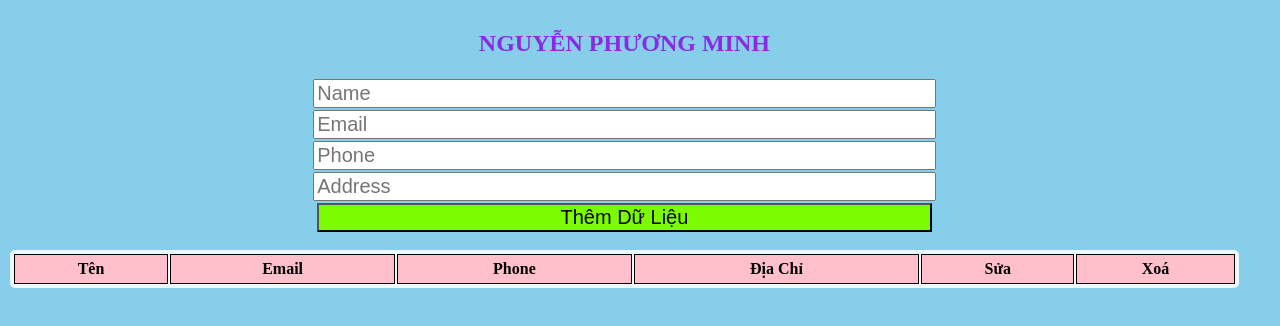
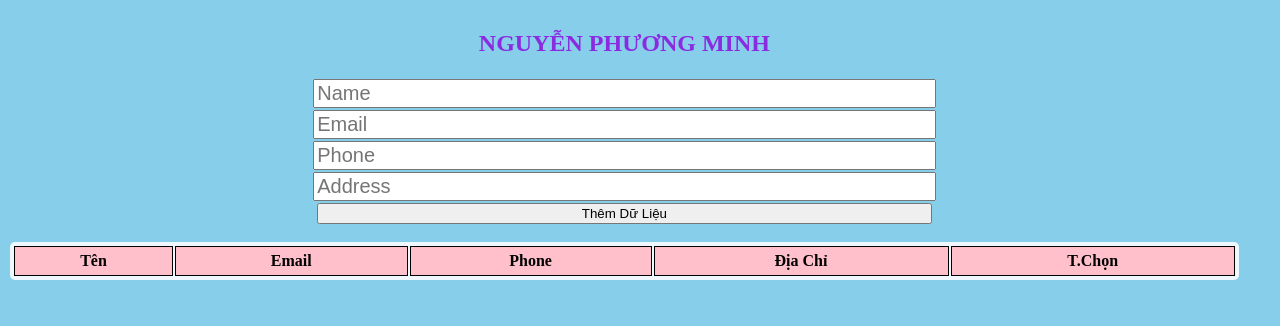
Before and after one commit to PMi-Pro/IndexedDB, a plain HTML site: page index.html in a window 1280 px wide. Drawn offline with Linux system fonts and the light colour scheme.

Commit message:
Update index.html

```diff
--- a/index.html
+++ b/index.html
@@ -20,7 +20,7 @@
     <input type="email" placeholder='Email'>
     <input type="tel" placeholder='Phone'>
     <input type="text" placeholder='Address'>
-    <button type="button" class="submit">Thêm Dữ Liệu</button>
+    <button type="button" class="addData">Thêm Dữ Liệu</button>
     <button type="button" class="update">Cập Nhật</button>
   </form>
 
@@ -34,8 +34,7 @@
           <th>Email</th>
           <th>Phone</th>
           <th>Địa Chỉ</th>
-          <th>Sửa</th>
-          <th>Xoá</th>
+          <th colspan="2">T.Chọn</th>
         </tr>
       </thead>
       <tbody></tbody>
```
